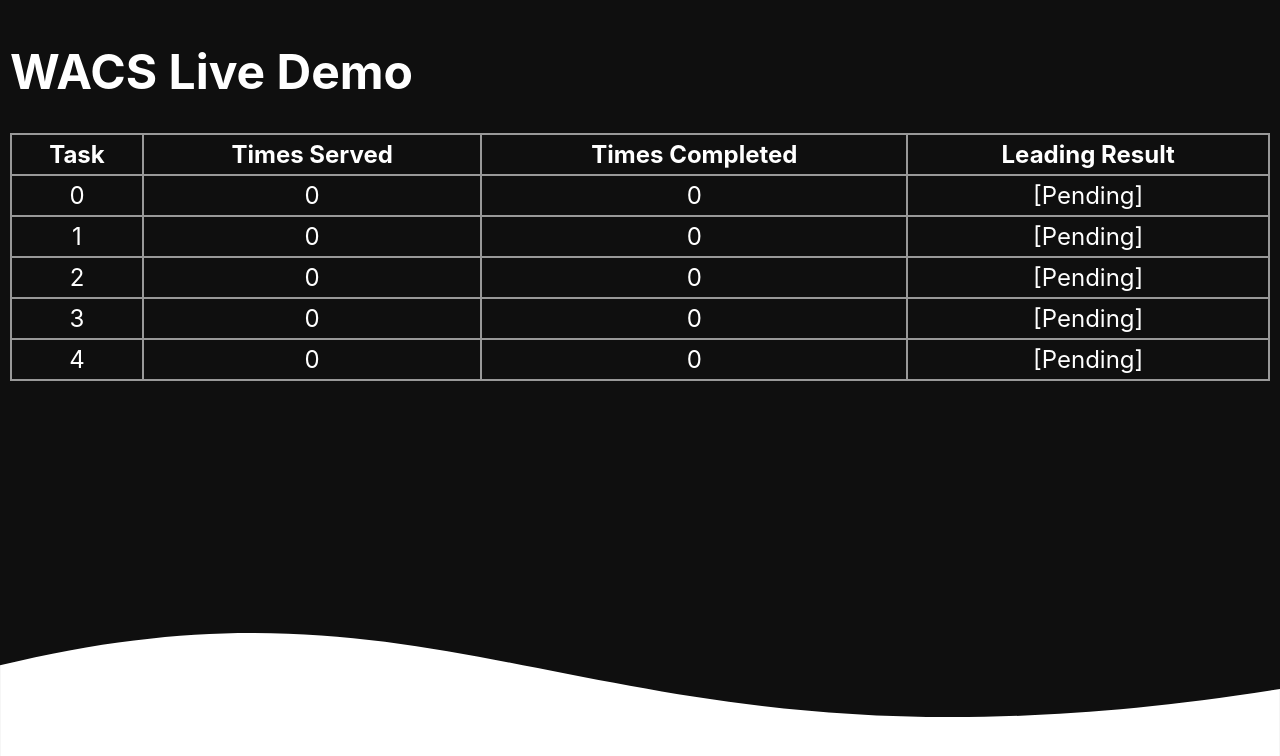
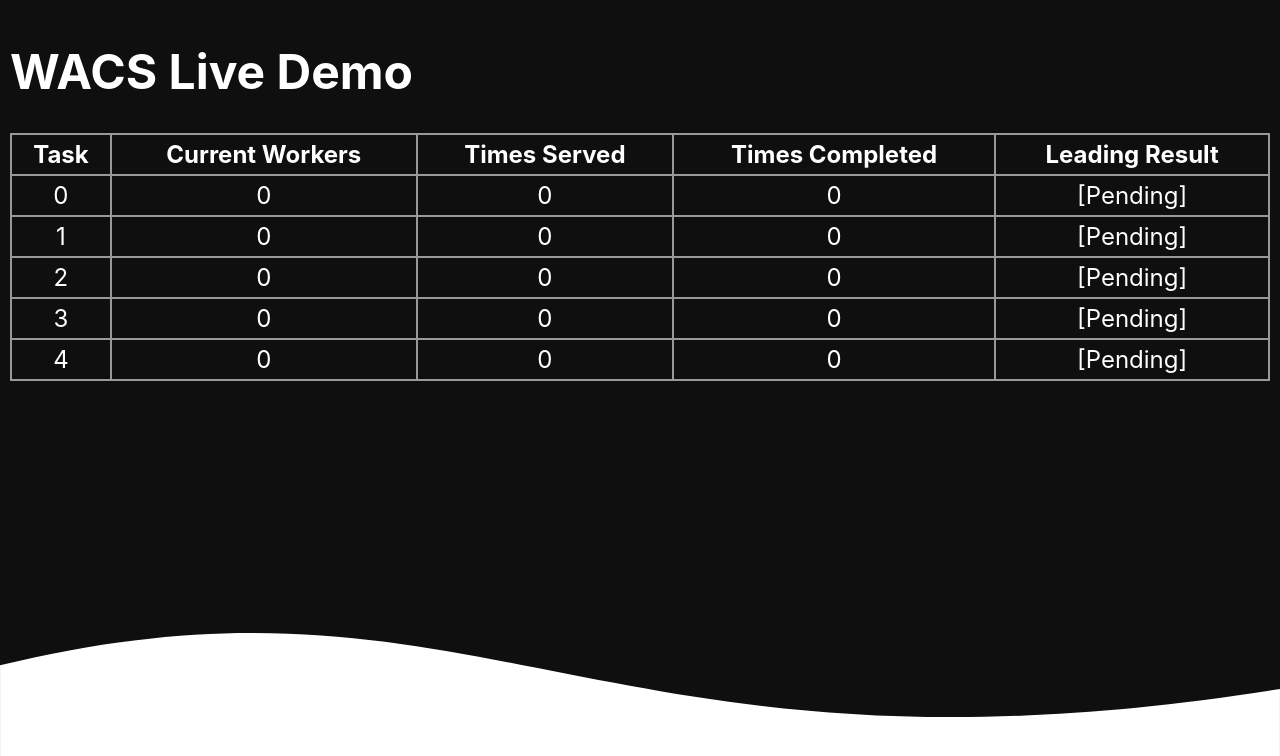
Before and after one commit to Team-Snow/WACS, a Svelte app: page / in a window 1280 px wide. Shown: the top 756 px of the page. Built offline with nearby package versions, Linux system fonts and the light colour scheme; no server answers.

Commit message:
Website shows number of nodes currently on a task

```diff
--- a/public/index.html
+++ b/public/index.html
@@ -51,6 +51,7 @@
 		<table id="work-table">
 			<tr>
 				<th>Task</th>
+				<th>Current Workers</th>
 				<th>Times Served</th>
 				<th>Times Completed</th>
 				<th>Leading Result</th>
--- a/src/Entry.svelte
+++ b/src/Entry.svelte
@@ -1,5 +1,6 @@
 <script lang="ts">
     export let taskName: string;
+    export let currentWorkers: number;
     export let timesServed: number;
     export let timesCompleted: number;
     export let leadingSolution: string;
@@ -7,6 +8,7 @@
 
 <tr>
     <td>{taskName}</td>
+    <td>{currentWorkers}</td>
     <td>{timesServed}</td>
     <td>{timesCompleted}</td>
     <td>{leadingSolution}</td>
--- a/src/main.ts
+++ b/src/main.ts
@@ -9,6 +9,7 @@ for(let i = 0; i < 5; i++)
 		target: document.querySelector("#work-table"),
 		props: {
 			taskName: `${i}`,
+			currentWorkers: 0,
 			timesServed: 0,
 			timesCompleted: 0,
 			leadingSolution:  "[Pending]"
@@ -31,6 +32,7 @@ socket.addEventListener('message', (e) => {
 	{
 		tasks[i].$$set({
 			timesServed: hashes[i].served,
+			currentWorkers: hashes[i].nodes.length,
 			timesCompleted: hashes[i].completed,
 			leadingSolution: hashes[i].completed > 0 ? hashes[i].text : "[Pending]"
 		});
```
